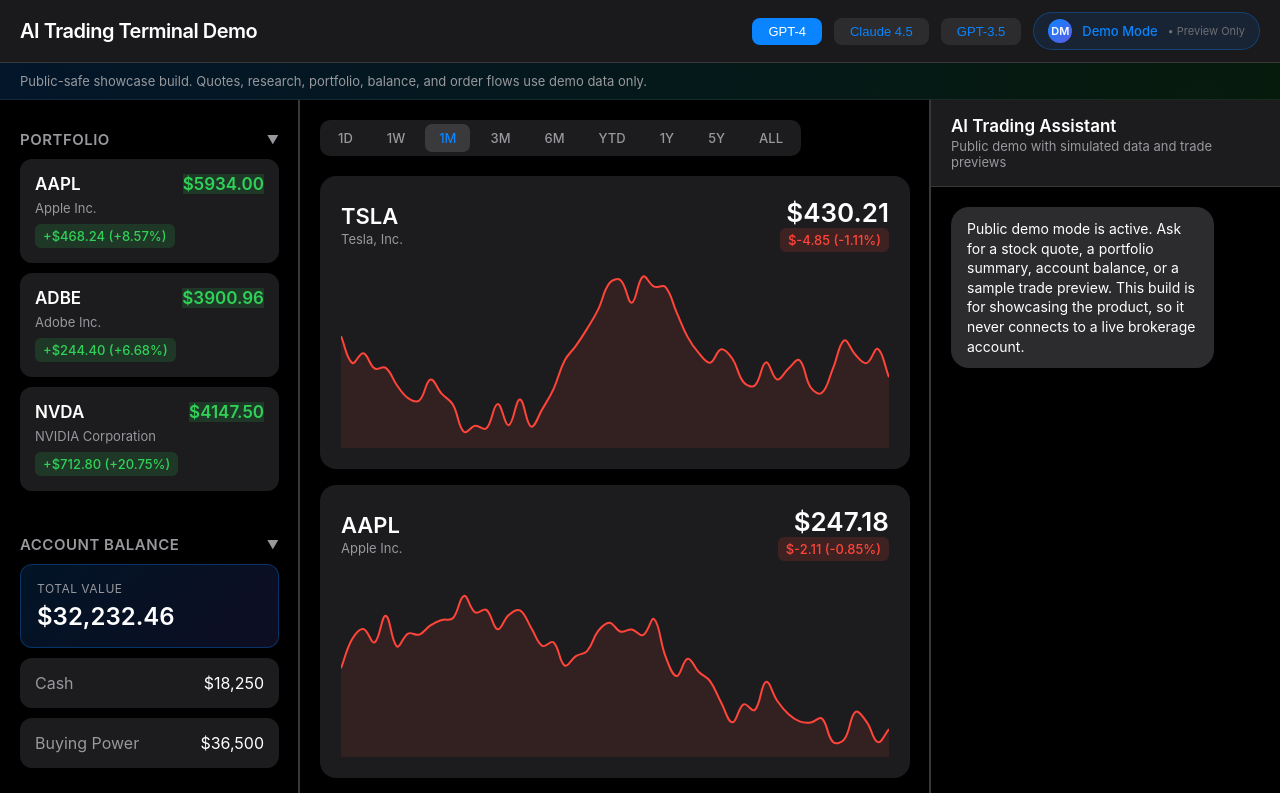
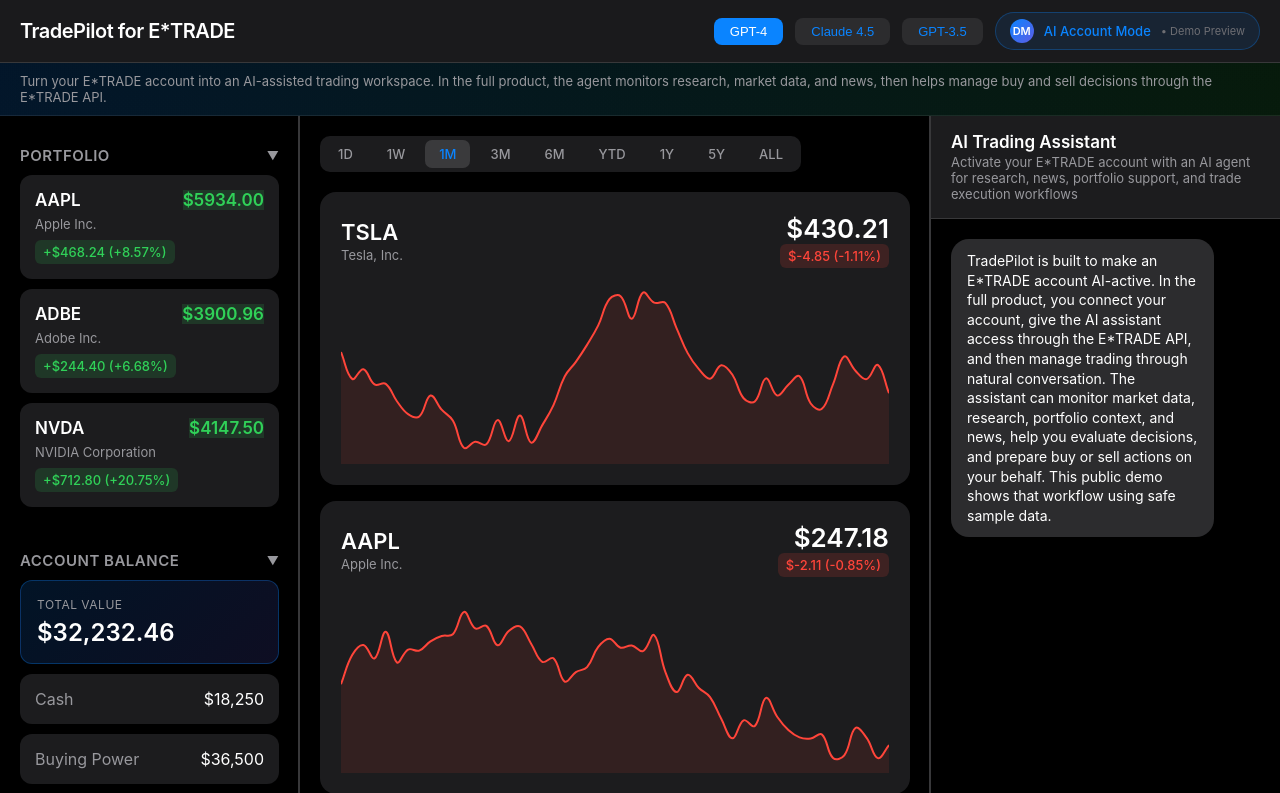
Before and after one commit to Manorouss/TradePilot-for-E-TRADE, a Flask app: page / in a window 1280 px wide. Shown: the top 793 px of the page. Run offline with Flask 3, Linux system fonts and the light colour scheme.

Commit message:
Strengthen AI-active E*TRADE product messaging

```diff
--- a/app.py
+++ b/app.py
@@ -1,5 +1,5 @@
 #!/usr/bin/env python3
-"""Public-safe showcase app for the AI trading terminal."""
+"""Public-safe showcase app for TradePilot for E*TRADE."""
 
 from __future__ import annotations
 
@@ -180,16 +180,32 @@ def extract_order(message: str) -> dict | None:
 def generate_demo_response(message: str) -> str:
     lower = message.lower()
 
+    if any(
+        phrase in lower
+        for phrase in [
+            "what do you do",
+            "how does it work",
+            "what is this",
+            "what can you do",
+            "how can you help",
+            "ai active",
+            "etrade account",
+        ]
+    ):
+        return (
+            "TradePilot is designed to make an E*TRADE account AI-active. In the full product, the assistant connects through the E*TRADE API, stays aware of market data, research, portfolio context, and news, and helps you manage trading decisions through chat. You can ask it for analysis, portfolio help, entry and exit thinking, and buy or sell workflows. This public build demonstrates that experience with safe demo data."
+        )
+
     if "portfolio" in lower or "positions" in lower:
         return (
-            "This public demo is showing a sample portfolio with AAPL, ADBE, and NVDA so visitors can preview "
-            "the layout, P&L cards, and analytics panels. In the private build, this section is meant to reflect live account data."
+            "This demo is showing a sample portfolio with AAPL, ADBE, and NVDA so visitors can preview how TradePilot presents positions, P&L, and account context. In the full product, this view is meant to reflect your connected E*TRADE account and give the AI assistant the context it needs to help with decisions."
         )
 
     if "balance" in lower or "buying power" in lower or "cash" in lower:
         return (
             f"Demo account summary: ${DEMO_BALANCE['total_value']:,.2f} total value, "
-            f"${DEMO_BALANCE['cash']:,.2f} cash, and ${DEMO_BALANCE['buying_power']:,.2f} buying power."
+            f"${DEMO_BALANCE['cash']:,.2f} cash, and ${DEMO_BALANCE['buying_power']:,.2f} buying power. "
+            "In the full product, this is the account context the AI assistant uses to help size trades, review risk, and manage your next move."
         )
 
     order = extract_order(message)
@@ -199,11 +215,11 @@ def generate_demo_response(message: str) -> str:
             return (
                 f"Demo order preview: {order['action']} {order['quantity']} shares of {order['symbol']} "
                 f"at ${order['price']:.2f} limit. Last trade is ${quote['price']:.2f}. "
-                "This GitHub demo never sends real orders."
+                "In the full product, TradePilot is built to take this kind of chat request, evaluate it with account context and market inputs, and route the workflow through the E*TRADE API."
             )
         return (
             f"Demo order preview: {order['action']} {order['quantity']} shares of {order['symbol']} at market. "
-            f"Last trade is ${quote['price']:.2f}. This GitHub demo stops at preview mode."
+            f"Last trade is ${quote['price']:.2f}. In the full product, TradePilot is built to turn this into an AI-assisted execution workflow through the E*TRADE API."
         )
 
     symbol = extract_symbol(message)
@@ -213,12 +229,12 @@ def generate_demo_response(message: str) -> str:
         direction = "up" if quote["change"] >= 0 else "down"
         return (
             f"{quote['name']} ({quote['symbol']}) is ${quote['price']:.2f}, {direction} "
-            f"${abs(quote['change']):.2f} ({abs(quote['change_pct']):.2f}%) in this demo market feed."
+            f"${abs(quote['change']):.2f} ({abs(quote['change_pct']):.2f}%) in this demo market feed. "
+            "TradePilot is designed to combine quotes like this with research, portfolio context, and news so the AI assistant can help you make better trading decisions."
         )
 
     return (
-        "This is the public showcase build of the AI trading terminal. You can ask for quotes, balances, "
-        "portfolio context, or trade previews, and the app will respond with demo-safe data."
+        "TradePilot is built to make an E*TRADE account AI-active. Ask about quotes, portfolio context, account status, research, or trade workflows, and this public demo will show how the assistant experience works using safe sample data."
     )
 
 
@@ -272,20 +288,20 @@ def models():
             {
                 "id": "demo-assistant",
                 "name": "Demo Assistant",
-                "description": "Public-safe showcase mode",
+                "description": "AI-active E*TRADE workflow preview",
                 "available": True,
             },
             {
                 "id": "gpt-4",
                 "name": "GPT-4",
-                "description": "Private deployment option",
+                "description": "Full-product AI assistant option",
                 "available": False,
                 "setup": "Not enabled in the public demo",
             },
             {
                 "id": "claude-4.5",
                 "name": "Claude 4.5",
-                "description": "Private deployment option",
+                "description": "Full-product AI assistant option",
                 "available": False,
                 "setup": "Not enabled in the public demo",
             },
@@ -321,12 +337,12 @@ def place_order():
             "order_type": order_type,
             "current_price": quote["price"],
             "status": "PREVIEW_ONLY",
-            "message": "Public demo mode: this order was not sent to a broker.",
+            "message": "Demo preview only: this order was not sent to a broker. In the full product, this workflow is designed to run through the E*TRADE API.",
             "timestamp": datetime.now().strftime("%Y-%m-%d %H:%M:%S"),
         }
     )
 
 
 if __name__ == "__main__":
-    print("Starting public demo at http://127.0.0.1:8080")
+    print("Starting TradePilot for E*TRADE demo at http://127.0.0.1:8080")
     app.run(debug=True, port=8080, use_reloader=False)
--- a/templates/apple_stocks_ui.html
+++ b/templates/apple_stocks_ui.html
@@ -3,7 +3,7 @@
 <head>
     <meta charset="UTF-8">
     <meta name="viewport" content="width=device-width, initial-scale=1.0">
-    <title>AI Trading Terminal Demo</title>
+    <title>TradePilot for E*TRADE Demo</title>
     <script src="https://cdn.jsdelivr.net/npm/chart.js"></script>
     <script src="https://cdn.jsdelivr.net/npm/axios/dist/axios.min.js"></script>
     <style>
@@ -664,21 +664,21 @@
 <body>
     <!-- Top Navigation -->
     <div class="top-nav">
-        <div class="nav-title">AI Trading Terminal Demo</div>
+        <div class="nav-title">TradePilot for E*TRADE</div>
         <div class="nav-controls">
             <button class="nav-button active" data-model="gpt-4">GPT-4</button>
             <button class="nav-button" data-model="claude-4.5">Claude 4.5</button>
             <button class="nav-button" data-model="gpt-3.5">GPT-3.5</button>
             <div class="user-info">
                 <div class="user-avatar">DM</div>
-                <div class="user-name">Demo Mode</div>
-                <span style="font-size: 11px; color: var(--text-tertiary);">• Preview Only</span>
+                <div class="user-name">AI Account Mode</div>
+                <span style="font-size: 11px; color: var(--text-tertiary);">• Demo Preview</span>
             </div>
         </div>
     </div>
 
     <div class="demo-banner">
-        Public-safe showcase build. Quotes, research, portfolio, balance, and order flows use demo data only.
+        Turn your E*TRADE account into an AI-assisted trading workspace. In the full product, the agent monitors research, market data, and news, then helps manage buy and sell decisions through the E*TRADE API.
     </div>
 
     <!-- Main Container -->
@@ -769,20 +769,20 @@
         <div class="panel right-panel" id="rightPanel">
             <div class="chat-header">
                 <div class="chat-title">AI Trading Assistant</div>
-                <div class="chat-subtitle">Public demo with simulated data and trade previews</div>
+                <div class="chat-subtitle">Activate your E*TRADE account with an AI agent for research, news, portfolio support, and trade execution workflows</div>
             </div>
 
             <div class="chat-messages" id="chatMessages">
                 <div class="message assistant">
-                    Public demo mode is active.
+                    TradePilot is built to make an E*TRADE account AI-active.
 
-                    Ask for a stock quote, a portfolio summary, account balance, or a sample trade preview. This build is for showcasing the product, so it never connects to a live brokerage account.
+                    In the full product, you connect your account, give the AI assistant access through the E*TRADE API, and then manage trading through natural conversation. The assistant can monitor market data, research, portfolio context, and news, help you evaluate decisions, and prepare buy or sell actions on your behalf. This public demo shows that workflow using safe sample data.
                 </div>
             </div>
 
             <div class="chat-input-container">
                 <div class="chat-input-wrapper">
-                    <input type="text" id="chatInput" placeholder="Ask about stocks, trades, or market insights..." />
+                    <input type="text" id="chatInput" placeholder="Ask how the AI can manage your E*TRADE account, monitor news, and help place trades..." />
                     <button class="send-btn" onclick="sendMessage()">
                         <svg width="18" height="18" viewBox="0 0 24 24" fill="none" stroke="currentColor" stroke-width="2">
                             <path d="M22 2L11 13M22 2l-7 20-4-9-9-4 20-7z"/>
```
Also changed, not shown: README.md.
